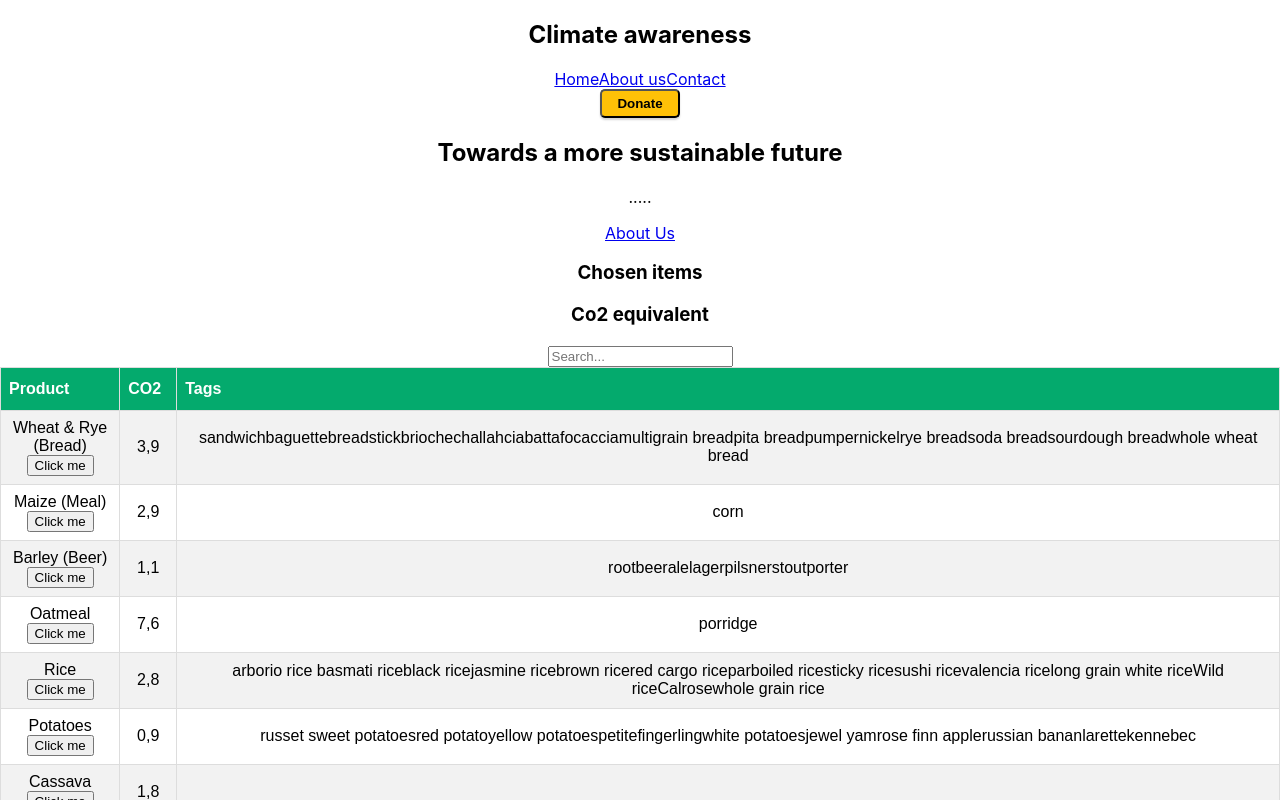
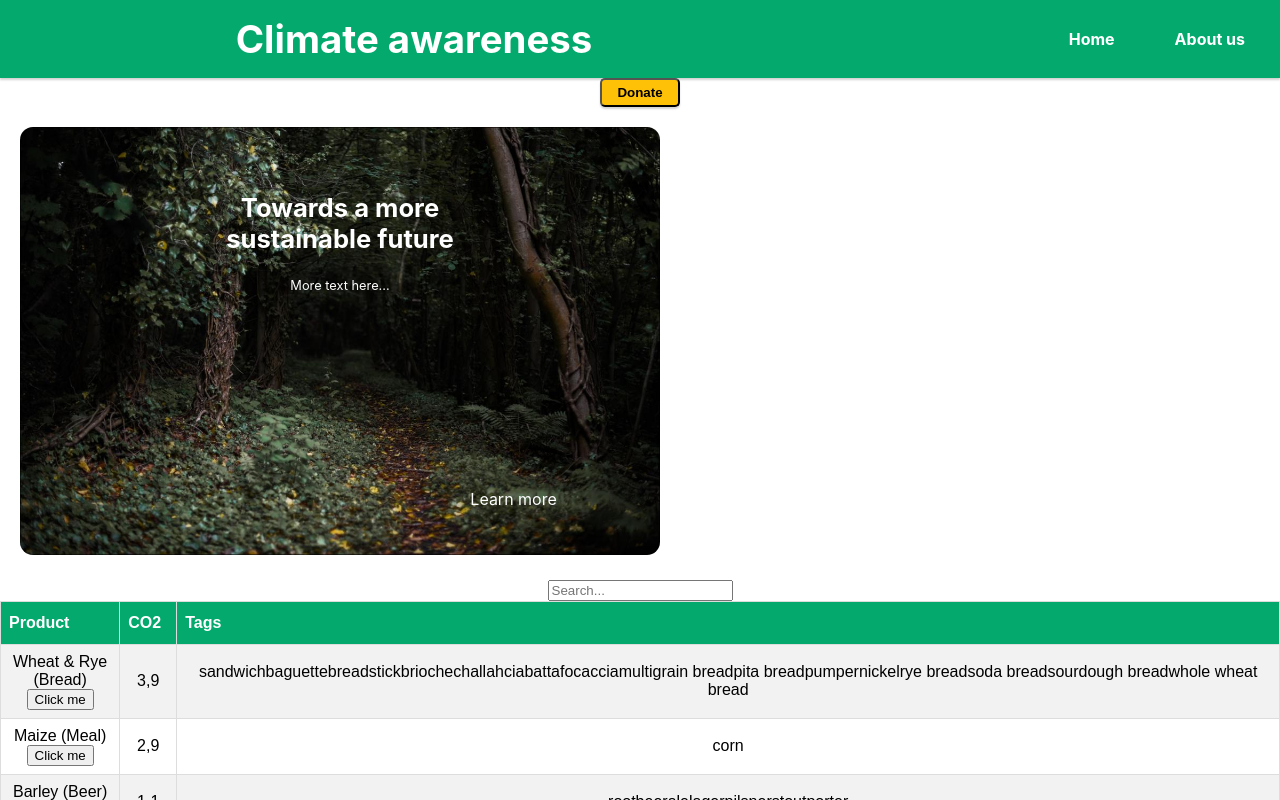
Before and after one commit to OhLawdHeCoding/Halo, a React (Create React App) app in the folder CO2_calculator/co2/: page / in a window 1280 px wide. Shown: the top 800 px of the page. Built offline with nearby package versions, Linux system fonts and the light colour scheme.

Commit message:
CSS for navbar and infobox positioning

```diff
--- a/CO2_calculator/co2/src/App.css
+++ b/CO2_calculator/co2/src/App.css
@@ -59,3 +59,84 @@ table th {
   background-color: #04AA6D;
   color: white;
 }
+.navbar {
+  padding: 20px;
+  background-color: #04AA6D;
+  display: flex;
+  align-items: center;
+  max-width: 100%;
+  height:3vw;
+  margin: 0 auto;
+  box-shadow: 0px 2px 2px lightgray;
+  border-color: #264d3e;
+}
+.navbar .links {
+  margin-left: auto;
+}
+.navbar h1 {
+  margin-right: 70px;
+  color:white;
+  margin-left: auto;
+  margin-right: auto;
+  font-size:3vw;
+ }
+.navbar a {
+  margin-left: 30px;
+  text-decoration: none;
+  padding: 5px 15px;;
+  color: white;
+  border-radius: 10px;
+  cursor: pointer;
+  font-weight: bold;
+  transition: ease background-color 250ms;
+}
+.navbar a:hover {
+  background-color: #4f615a7c;
+}
+.homepage{
+  display: flex;
+}
+.infobox {
+  float:left;
+  position: relative;
+  padding: 20px;
+  max-width: 50%;
+}
+.infobox img {
+  max-width: 100%;
+  max-height: 100%;
+  border-radius: 13px;
+}
+.infobox h2 {
+  position: absolute;
+  top: 20%;
+  left: 50%;
+  transform: translate(-50%, -50%);
+  color: white;
+  font-size: 2vw;
+}
+.infobox p {
+  position: absolute;
+  top: 35%;
+  left: 50%;
+  transform: translate(-50%, -50%);
+  color: white;
+  font-size: 1vw;
+}
+.infobox a {
+  position: absolute;
+  padding: 6px;
+  bottom: 10%;
+  right: 10%;
+  transform: translate(-50%, -50%);
+  color: white;
+  text-decoration: none;
+}
+.infobox a:hover {
+  background-color: #4f615a7c;
+}
+.youritemsbox {
+  position: relative;
+  padding: 20px;
+  max-width: 50%;
+}
--- a/CO2_calculator/co2/src/Components/Infobox.js
+++ b/CO2_calculator/co2/src/Components/Infobox.js
@@ -4,10 +4,10 @@ const Infobox = () => {
 
     return (
         <div className="infobox">
+            <img src="/images/Forest.jpg" alt="" />
             <h2>Towards a more sustainable future</h2>
-            <p>.....</p>
-            <a href="/AboutUs">About Us</a>
-{/*             <img src="/images/Forest.jpg" alt="" />*/}
+            <p>More text here...</p>
+            <a href="/AboutUs">Learn more</a>
             </div>
      );
 }
--- a/CO2_calculator/co2/src/Components/Navbar.js
+++ b/CO2_calculator/co2/src/Components/Navbar.js
@@ -5,7 +5,6 @@ const Navbar = () => {
             <div className="links">
                 <a href="/">Home</a>
                 <a href="/">About us</a>
-                <a href="/">Contact</a>
             </div>
         </nav>
      );
--- a/CO2_calculator/co2/src/Components/YourItemsbox.js
+++ b/CO2_calculator/co2/src/Components/YourItemsbox.js
@@ -4,8 +4,6 @@ const YourItemsbox = () => {
 
     return (
         <div className="youritemsbox">
-            <h3>Chosen items</h3>
-            <h3>Co2 equivalent</h3>
         </div>
      );
 }
```
Also changed, not shown: CO2_calculator/co2/public/Images/Forest.jpg.
